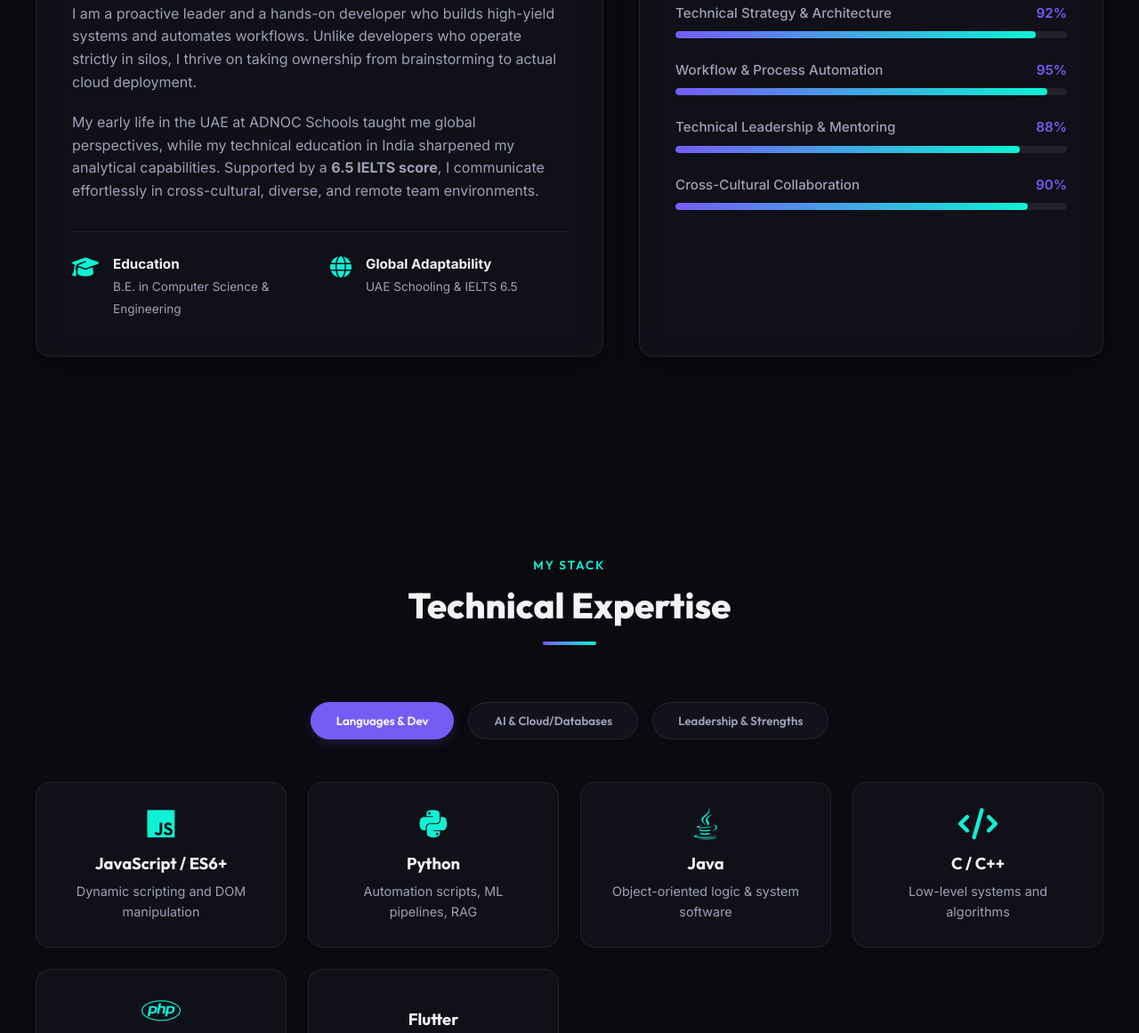
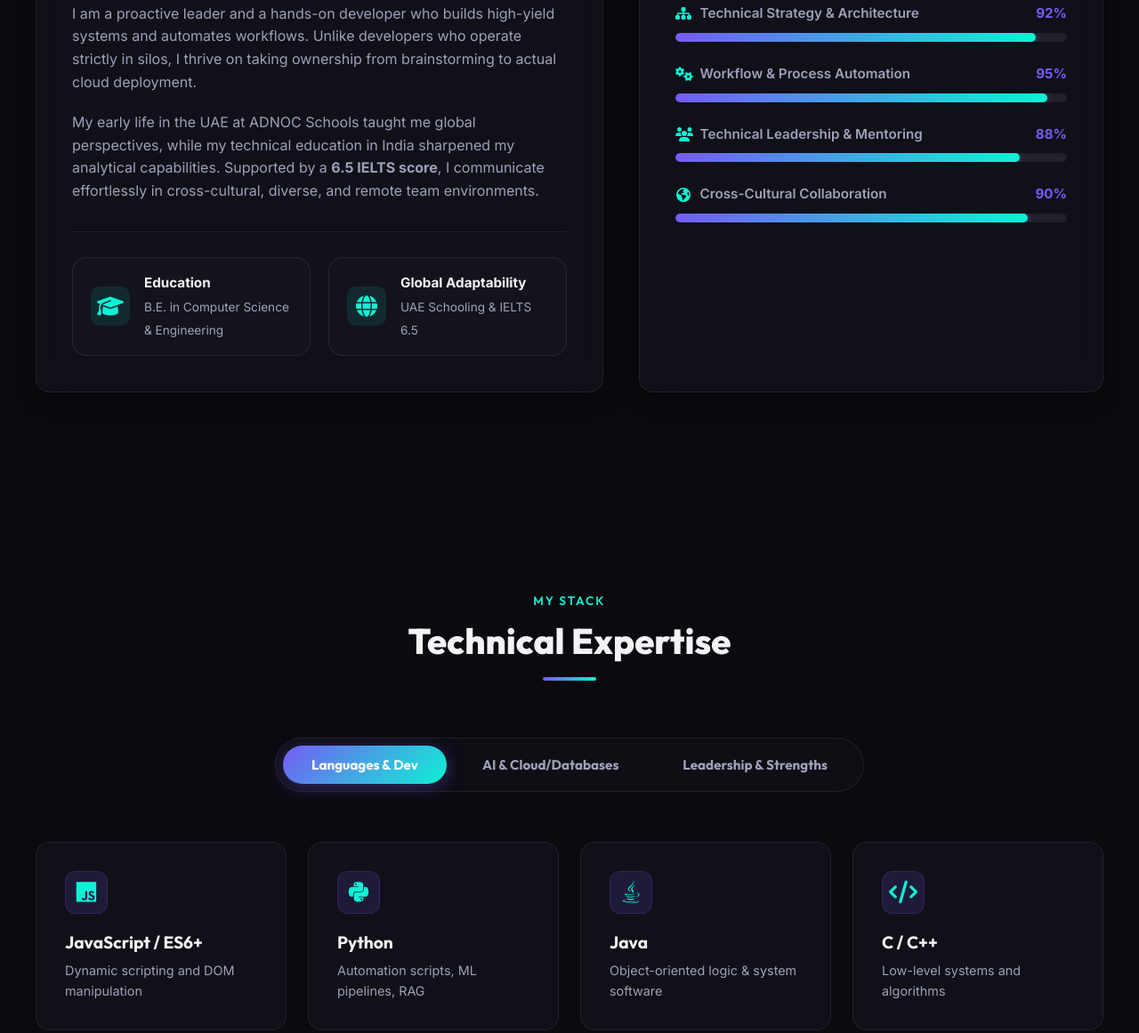
Before and after one commit to Manish20A/manish-praveen-athavar-portfolio, a website: page index.html in a window 1280 px wide. Shown: the part 1176-2337 px from the top of the page at 89% size. Drawn offline with Linux system fonts and the light colour scheme.

Commit message:
style: improve About and Skills section visual aesthetics

```diff
--- a/index.html
+++ b/index.html
@@ -140,28 +140,28 @@
                         <div class="pillars-container">
                             <div class="pillar-item">
                                 <div class="pillar-header">
-                                    <span class="pillar-title">Technical Strategy & Architecture</span>
+                                    <span class="pillar-title"><i class="fa-solid fa-sitemap"></i> Technical Strategy & Architecture</span>
                                     <span class="pillar-value">92%</span>
                                 </div>
                                 <div class="pillar-bar"><div class="pillar-fill" style="width: 92%"></div></div>
                             </div>
                             <div class="pillar-item">
                                 <div class="pillar-header">
-                                    <span class="pillar-title">Workflow & Process Automation</span>
+                                    <span class="pillar-title"><i class="fa-solid fa-gears"></i> Workflow & Process Automation</span>
                                     <span class="pillar-value">95%</span>
                                 </div>
                                 <div class="pillar-bar"><div class="pillar-fill" style="width: 95%"></div></div>
                             </div>
                             <div class="pillar-item">
                                 <div class="pillar-header">
-                                    <span class="pillar-title">Technical Leadership & Mentoring</span>
+                                    <span class="pillar-title"><i class="fa-solid fa-users"></i> Technical Leadership & Mentoring</span>
                                     <span class="pillar-value">88%</span>
                                 </div>
                                 <div class="pillar-bar"><div class="pillar-fill" style="width: 88%"></div></div>
                             </div>
                             <div class="pillar-item">
                                 <div class="pillar-header">
-                                    <span class="pillar-title">Cross-Cultural Collaboration</span>
+                                    <span class="pillar-title"><i class="fa-solid fa-earth-americas"></i> Cross-Cultural Collaboration</span>
                                     <span class="pillar-value">90%</span>
                                 </div>
                                 <div class="pillar-bar"><div class="pillar-fill" style="width: 90%"></div></div>
--- a/styles.css
+++ b/styles.css
@@ -575,28 +575,47 @@ section {
 .quick-facts {
     display: grid;
     grid-template-columns: 1fr 1fr;
-    gap: 1.5rem;
+    gap: 1.25rem;
     margin-top: 2rem;
     border-top: 1px solid var(--border-color);
-    padding-top: 1.5rem;
+    padding-top: 1.75rem;
 }
 
 .fact-item {
     display: flex;
     gap: 1rem;
-    align-items: flex-start;
+    align-items: center;
+    background: rgba(255, 255, 255, 0.02);
+    border: 1px solid var(--border-color);
+    padding: 1rem 1.25rem;
+    border-radius: var(--border-radius-md);
+    transition: var(--transition-smooth);
+}
+
+.fact-item:hover {
+    background: var(--primary-glow);
+    border-color: hsla(var(--primary-h), var(--primary-s), var(--primary-l), 0.3);
+    transform: translateY(-2px);
 }
 
 .fact-item i {
     color: var(--secondary);
     font-size: 1.5rem;
-    margin-top: 0.2rem;
+    display: flex;
+    align-items: center;
+    justify-content: center;
+    width: 44px;
+    height: 44px;
+    background: hsla(var(--secondary-h), var(--secondary-s), var(--secondary-l), 0.1);
+    border-radius: 10px;
+    flex-shrink: 0;
 }
 
 .fact-item div strong {
     display: block;
     color: var(--text-primary);
     font-size: 0.95rem;
+    margin-bottom: 0.15rem;
 }
 
 .fact-item div span {
@@ -613,36 +632,65 @@ section {
 .pillar-item {
     display: flex;
     flex-direction: column;
-    gap: 0.5rem;
+    gap: 0.6rem;
+    transition: var(--transition-smooth);
+}
+
+.pillar-item:hover {
+    transform: translateX(4px);
 }
 
 .pillar-header {
     display: flex;
     justify-content: space-between;
     font-size: 0.95rem;
-    font-weight: 500;
+    font-weight: 600;
 }
 
 .pillar-title {
     color: var(--text-secondary);
+    display: flex;
+    align-items: center;
+    gap: 0.6rem;
+    transition: var(--transition-fast);
+}
+
+.pillar-item:hover .pillar-title {
+    color: var(--primary);
+}
+
+.pillar-title i {
+    color: var(--secondary);
+    font-size: 1rem;
+    width: 18px;
+    text-align: center;
 }
 
 .pillar-value {
     color: var(--primary);
-    font-weight: 600;
+    font-weight: 700;
 }
 
 .pillar-bar {
-    height: 8px;
+    height: 10px;
     background-color: var(--border-color);
-    border-radius: 4px;
+    border-radius: 20px;
     overflow: hidden;
+    position: relative;
+    box-shadow: inset 0 1px 3px rgba(0, 0, 0, 0.2);
 }
 
 .pillar-fill {
     height: 100%;
     background: linear-gradient(90deg, var(--primary), var(--secondary));
-    border-radius: 4px;
+    border-radius: 20px;
+    box-shadow: 0 0 8px hsla(var(--primary-h), var(--primary-s), var(--primary-l), 0.5);
+    transition: var(--transition-smooth);
+}
+
+.pillar-item:hover .pillar-fill {
+    filter: brightness(1.15);
+    box-shadow: 0 0 12px hsla(var(--secondary-h), var(--secondary-s), var(--secondary-l), 0.7);
 }
 
 /* Skills Layout & Tabs */
@@ -653,27 +701,39 @@ section {
 .skills-tabs {
     display: flex;
     justify-content: center;
-    gap: 1rem;
-    margin-bottom: 3rem;
+    gap: 0.5rem;
+    margin-bottom: 3.5rem;
+    background: rgba(20, 20, 30, 0.4);
+    padding: 0.5rem;
+    border-radius: 100px;
+    width: max-content;
+    margin-left: auto;
+    margin-right: auto;
+    border: 1px solid var(--border-color);
+    backdrop-filter: blur(8px);
 }
 
 .tab-btn {
-    background: var(--bg-surface-solid);
-    border: 1px solid var(--border-color);
+    background: transparent;
+    border: none;
     color: var(--text-secondary);
     font-family: var(--font-heading);
-    font-weight: 600;
-    padding: 0.75rem 1.75rem;
-    border-radius: 50px;
+    font-weight: 700;
+    font-size: 0.95rem;
+    padding: 0.75rem 2rem;
+    border-radius: 100px;
     cursor: pointer;
-    transition: var(--transition-fast);
+    transition: var(--transition-smooth);
 }
 
-.tab-btn.active, .tab-btn:hover {
-    background: var(--primary);
+.tab-btn:hover {
+    color: var(--text-primary);
+}
+
+.tab-btn.active {
+    background: linear-gradient(135deg, var(--primary), var(--secondary));
     color: #ffffff;
-    border-color: var(--primary);
-    box-shadow: 0 4px 15px -3px hsla(var(--primary-h), var(--primary-s), var(--primary-l), 0.3);
+    box-shadow: 0 4px 20px hsla(var(--primary-h), var(--primary-s), var(--primary-l), 0.35);
 }
 
 .tab-content {
@@ -700,9 +760,14 @@ section {
     background: var(--bg-surface);
     border: 1px solid var(--border-color);
     border-radius: var(--border-radius-md);
-    padding: 1.75rem;
-    text-align: center;
+    padding: 2rem;
+    text-align: left;
+    display: flex;
+    flex-direction: column;
+    align-items: flex-start;
     transition: var(--transition-smooth);
+    position: relative;
+    overflow: hidden;
 }
 
 .skill-card:hover {
@@ -712,16 +777,33 @@ section {
 }
 
 .skill-icon {
-    font-size: 2.2rem;
+    font-size: 1.6rem;
     color: var(--secondary);
-    margin-bottom: 1rem;
+    margin-bottom: 1.25rem;
     display: flex;
+    align-items: center;
     justify-content: center;
+    width: 48px;
+    height: 48px;
+    background: var(--primary-glow);
+    border: 1px solid hsla(var(--primary-h), var(--primary-s), var(--primary-l), 0.2);
+    border-radius: 12px;
+    transition: var(--transition-smooth);
+}
+
+.skill-card:hover .skill-icon {
+    background: var(--primary);
+    color: #ffffff;
+    border-color: var(--primary);
+    box-shadow: 0 0 15px hsla(var(--primary-h), var(--primary-s), var(--primary-l), 0.5);
+    transform: translateY(-2px) rotate(5deg);
 }
 
 .skill-card h4 {
-    font-size: 1.15rem;
+    font-size: 1.2rem;
+    font-weight: 700;
     margin-bottom: 0.5rem;
+    color: var(--text-primary);
 }
 
 .skill-card p {
```
